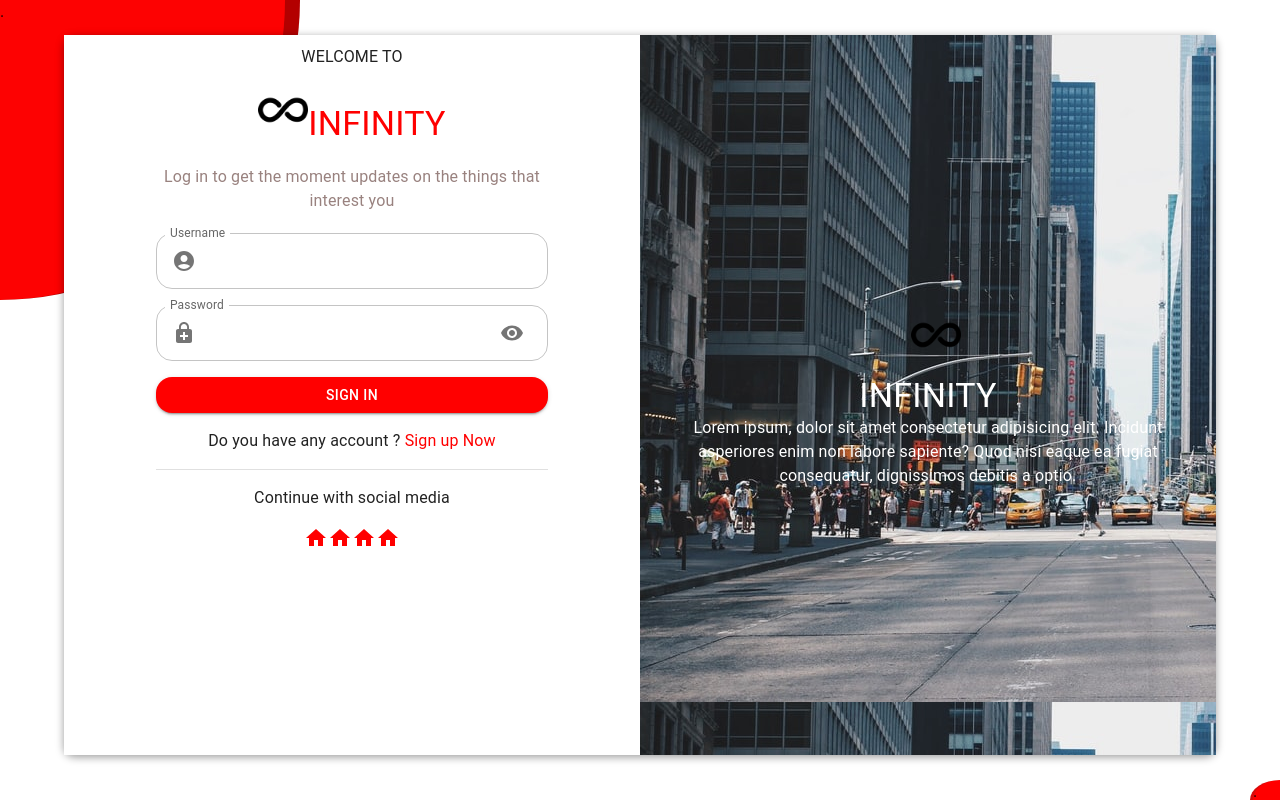
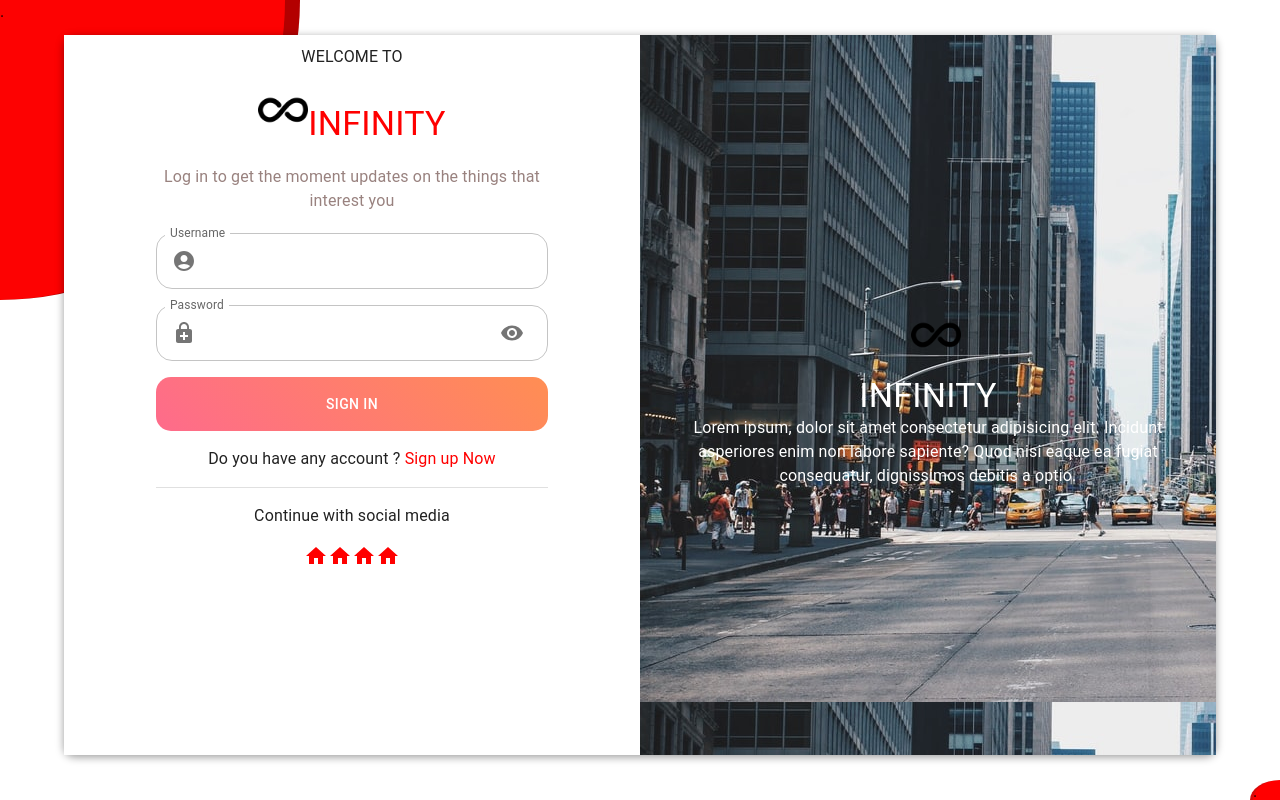
Before and after one commit to Cedric921/react_login_2, a React (Create React App) app: page / in a window 1280 px wide. Built offline with nearby package versions, Linux system fonts and the light colour scheme; the HTML template or start-up script is replaced by a standard one.

Commit message:
use the button costomize

```diff
--- a/src/components/Login.js
+++ b/src/components/Login.js
@@ -1,10 +1,10 @@
-import React, { useState } from 'react'
+import React, { useState } from 'react';
+import { ButtonStyled } from '../themes/Components';
 
 import {
   Container,
   Grid,
   Stack,
-  Button,
   Box,
   CssBaseline,
   InputLabel,
@@ -187,18 +187,8 @@ const Login = () => {
                 />
               </FormControl>
               <Stack justifyContent='space-between' direction='row'>
-                <Button
-                  color='primary'
-                  variant='contained'
-                  sx={{
-                    px: '0',
-                    width: '100%',
-                    bgcolor: 'red',
-                    borderRadius: 4,
-                  }}
-                >
-                  SIGN IN
-                </Button>
+                <ButtonStyled>SIGN IN</ButtonStyled>
+
               </Stack>
               <Typography component='span'>
                 Do you have any account ?{' '}
--- a/src/themes/Components.js
+++ b/src/themes/Components.js
@@ -1,18 +1,31 @@
-import { makeStyles } from '@mui/styles'
+import React from 'react';
+import { ThemeProvider, createTheme } from '@mui/material/styles';
 
-import { Button } from '@mui/material';
+import { Button } from '@mui/material'
 
-const useStyles = makeStyles({
-   root: {
-    background: 'linear-gradient(45deg, #FE6B8B, #FF8E53)',
-    border: 0,
-    borderRadius: 15,
-    color: 'white',
-     padding : '15px 30px'
+const theme = createTheme({
+  components: {
+    MuiButton: {
+      styleOverrides: {
+        root: {
+          background: 'linear-gradient(45deg, #FE6B8B, #FF8E53)',
+          border: 0,
+          borderRadius: 15,
+          width: '100%',
+          color: 'white',
+          padding: '15px 30px',
+        },
+      },
+    },
   },
-});
+})
+
 
 export const ButtonStyled = (props) => {
-  const classes = useStyles();
-  return <Button className={classes.root}> {props.value}</Button>
+
+  return (
+     <ThemeProvider theme={theme}>
+       <Button> {props.children}</Button>
+    </ThemeProvider>
+  )
 }
```
